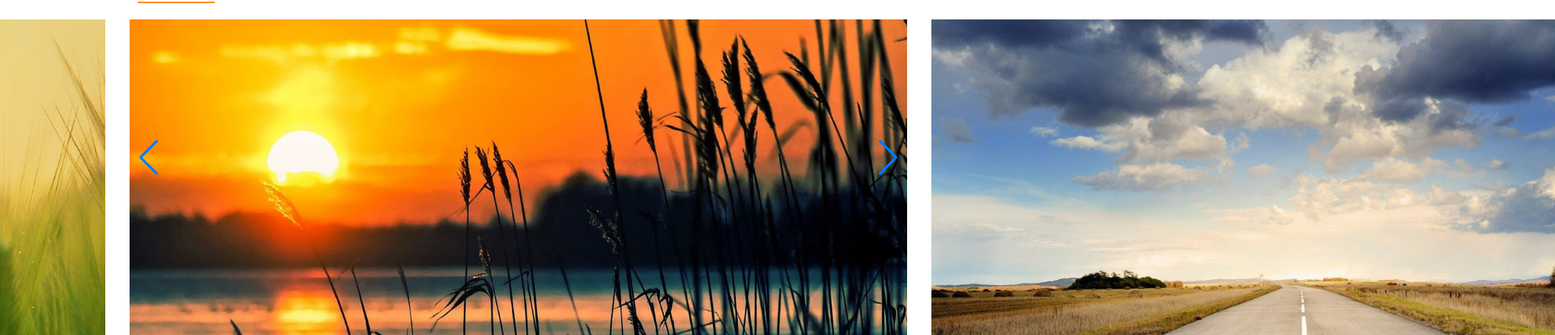
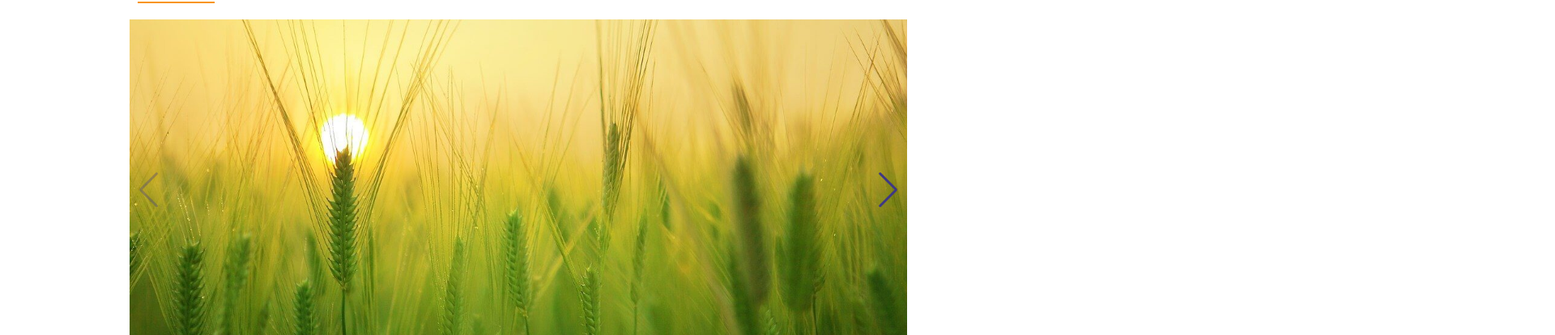
Before and after one commit to DuhBorba/educaphoto, a plain HTML site: page src/portfolio.html in a window 1280 px wide. Shown: the part 355-769 px from the top of the page at 81% size, 1920 px wide, since content can reach past the window. Drawn offline with nearby package versions, Linux system fonts and the light colour scheme.

Commit message:
Atualização swiper slider

```diff
--- a/src/css/style.css
+++ b/src/css/style.css
@@ -140,6 +140,47 @@ img {
 .swiper-container {
   width: 100%;
   height: 500px;
+  overflow: hidden;
+}
+
+.swiper-slide {
+  text-align: center;
+  font-size: 18px;
+  background: #fff;
+
+  /* Center slide text vertically */
+  display: -webkit-box;
+  display: -ms-flexbox;
+  display: -webkit-flex;
+  display: flex;
+  -webkit-box-pack: center;
+  -ms-flex-pack: center;
+  -webkit-justify-content: center;
+  justify-content: center;
+  -webkit-box-align: center;
+  -ms-flex-align: center;
+  -webkit-align-items: center;
+  align-items: center;
+}
+
+.swiper-slide img {
+  display: block;
+  width: 100%;
+  height: 100%;
+  object-fit: cover;
+}
+
+.swiper {
+  margin-left: auto;
+  margin-right: auto;
+}
+
+.swiper-button-next:after, .swiper-button-prev:after {
+  color: #3e3883;
+}
+
+.swiper-pagination-bullet-active {
+  background-color: #3e3883;
 }
 
 /* Header */
--- a/src/js/swiper-slide.js
+++ b/src/js/swiper-slide.js
@@ -1,16 +1,13 @@
-var swiper = new Swiper('.swiper-container', {
+const swiper = new Swiper(".swiper-container", {
+  slidesPerView: 1,
   spaceBetween: 30,
-  centeredSlides: true,
-  autoplay: {
-    delay: 2500,
-    disableOnInteraction: false,
-  },
+  loop: false,
   pagination: {
-    el: '.swiper-pagination',
+    el: ".swiper-pagination",
     clickable: true,
   },
   navigation: {
-    nextEl: '.swiper-button-next',
-    prevEl: '.swiper-button-prev',
+    nextEl: ".swiper-button-next",
+    prevEl: ".swiper-button-prev",
   },
 });
--- a/src/portfolio.html
+++ b/src/portfolio.html
@@ -7,10 +7,9 @@
     <meta property="og:type" content="website" />
     <meta property="og:title" content="EducaPhoto - Portfólio" />
     <meta property="og:description" content="Conheça nosso portfólio." />
-    <meta property="og:url" content="http://www.epizy.educaphoto.com" />
     <meta
       property="og:image"
-      content="http://www.epizy.educaphoto.com/img/og-image.png"
+      content="https://duhborba.github.io/educaphoto/src/img/og-image.jpg"
     />
 
     <meta name="viewport" content="width=device-width, initial-scale=1.0" />
@@ -40,6 +39,7 @@
       href="img/favicon/favicon-16x16.png"
     />
 
+    <!-- Link Swiper's CSS -->
     <link
       rel="stylesheet"
       href="https://unpkg.com/swiper/swiper-bundle.min.css"
@@ -151,7 +151,7 @@
       </div>
     </footer>
 
-    <script src="https://unpkg.com/swiper/swiper-bundle.min.js"></script>
+    <script src="https://unpkg.com/swiper@8/swiper-bundle.min.js"></script>
     <script src="js/anime.js"></script>
     <script src="js/swiper-slide.js"></script>
   </body>
```
Also changed, not shown: src/alunos.html (+1 -2 lines), src/contato.html (+1 -2 lines), src/index.html (+1 -2 lines), src/servicos.html (+1 -2 lines), src/sobre.html (+1 -2 lines).
